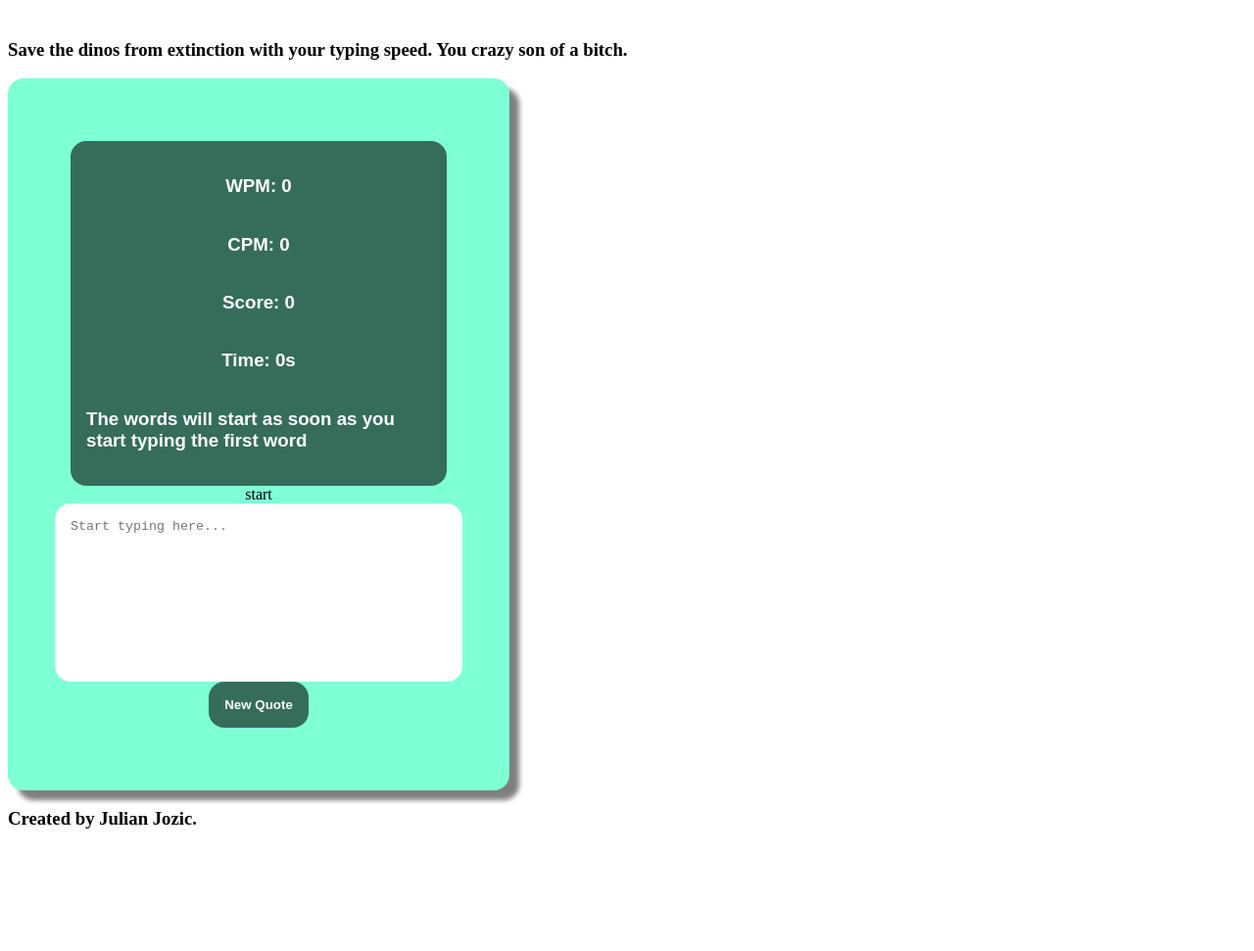
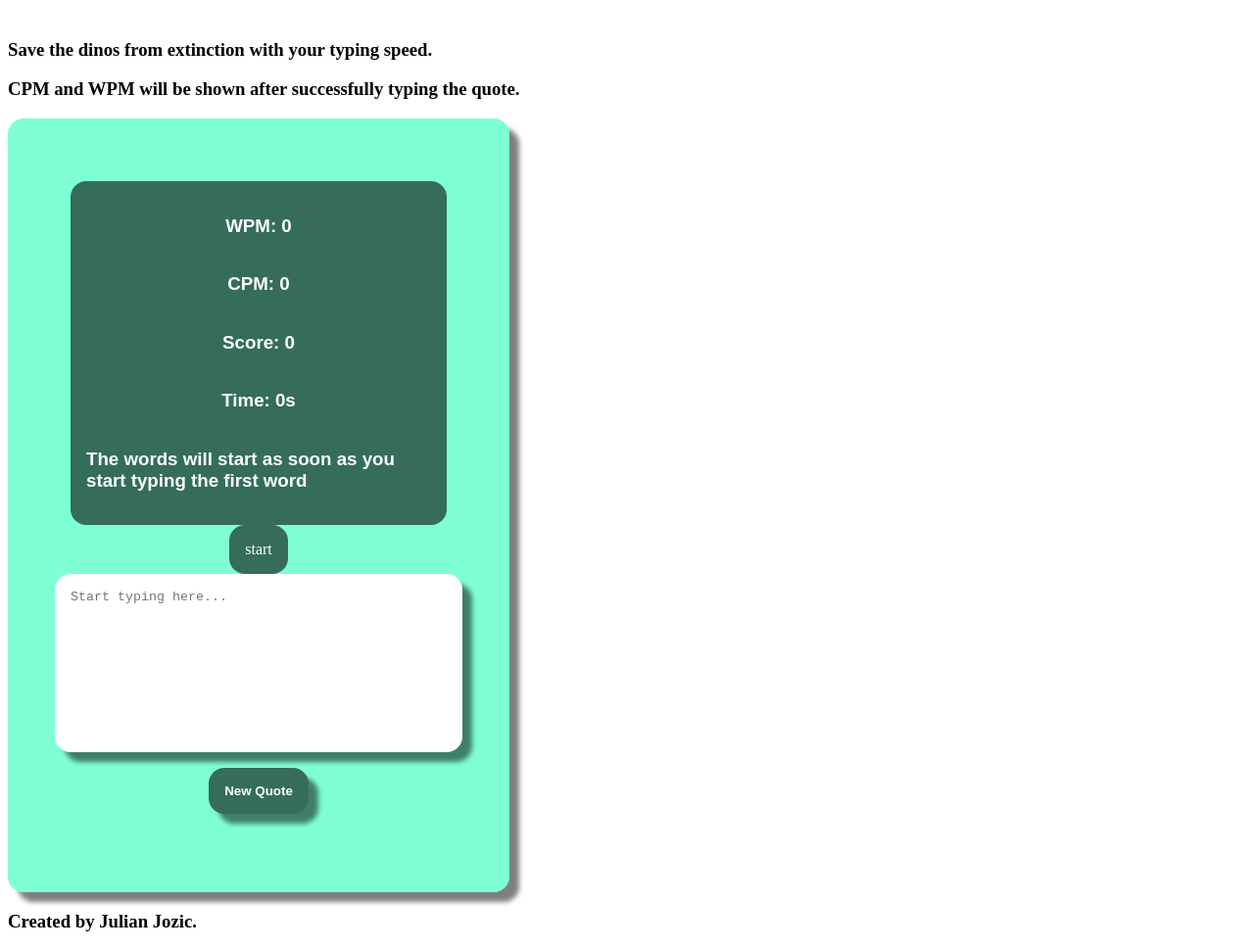
Before and after one commit to jjozic/Speed-Typer, a plain HTML site: page index.html in a window 1280 px wide. Shown: the part 131-1102 px from the top of the page at 98% size. Before the commit the page ends 997 px from the top, so only its background shows below. Drawn offline with Linux system fonts and the light colour scheme; no server answers.

Commit message:
Start of redesign
- Started redesigning the layout and the elements

```diff
--- a/index.html
+++ b/index.html
@@ -17,7 +17,8 @@
     </header>
     <div class="content">
         <div class="description">
-            <h3>Save the dinos from extinction with your typing speed. You crazy son of a bitch.</h3>
+            <h3>Save the dinos from extinction with your typing speed.</h3>
+            <h3>CPM and WPM will be shown after successfully typing the quote.</h3>
         </div>
         <div class="gamefield">
             <div class="scoreboard">
--- a/script.js
+++ b/script.js
@@ -8,7 +8,6 @@ document.addEventListener('DOMContentLoaded', () => {
     const scoreLabel = document.getElementById('score')
     const wpmLabel = document.getElementById('wpm')
     const cpmLabel = document.getElementById('cpm')
-    const resetButton = document.getElementById('reset')
 
     //used for wpm
     var wordCount = 0
@@ -104,7 +103,6 @@ document.addEventListener('DOMContentLoaded', () => {
         return cpmCalculation(true)
     }
 
-
     reset.addEventListener('click', () => {
         console.log('reset')
         renderNewQuote()
--- a/style.css
+++ b/style.css
@@ -1,3 +1,8 @@
+:root {
+    --box-shadow: 10px 10px 5px 0px rgba(0,0,0,0.5);
+    --dark-marine: rgb(53, 109, 90);
+  }
+
 header{
     display: flex;
     justify-content: center;
@@ -16,13 +21,32 @@ header{
 .gamefield{
     width: 30vw;
     background-color: aquamarine;
-    box-shadow: 10px 10px 5px 0px rgba(0,0,0,0.5);
+    box-shadow: var(--box-shadow);
     padding: 5vw;
     border-radius: 1rem;
     display: flex;
     justify-content: center;
     flex-direction: column;
     align-items: center;
+}
+
+.scoreboard{
+    display: flex;
+    flex-direction: column;
+    align-items: center;
+    justify-content: center;
+    font-family: Arial, Helvetica, sans-serif;
+    background-color: var(--dark-marine);
+    color: white;
+    border-radius: 1rem;
+    padding: 1rem;
+}
+
+#textDisplay{
+    background-color: var(--dark-marine);
+    color: white;
+    border-radius: 1rem;
+    padding: 1rem;
 }
 
 textarea{
@@ -32,7 +56,7 @@ textarea{
     resize: none;
     outline:none;
     width: 30vw;
-
+    box-shadow: var(--box-shadow);
 }
 
 /*classes for the game text, depending on right or wrong input*/
@@ -45,23 +69,13 @@ textarea{
     text-decoration: underline;
 }
 
-.scoreboard{
-    display: flex;
-    flex-direction: column;
-    align-items: center;
-    justify-content: center;
-    font-family: Arial, Helvetica, sans-serif;
-    background-color: rgb(53, 109, 90);
-    color: white;
-    border-radius: 1rem;
-    padding: 1rem;
-}
-
 button {
+    margin: 1rem;
     border: none;
     border-radius: 1rem;
+    box-shadow: var(--box-shadow);
     padding: 1rem;
-    background-color: rgb(53, 109, 90);
+    background-color: var(--dark-marine);
     color: white;
     outline: none;
     font-weight: 700;
```
